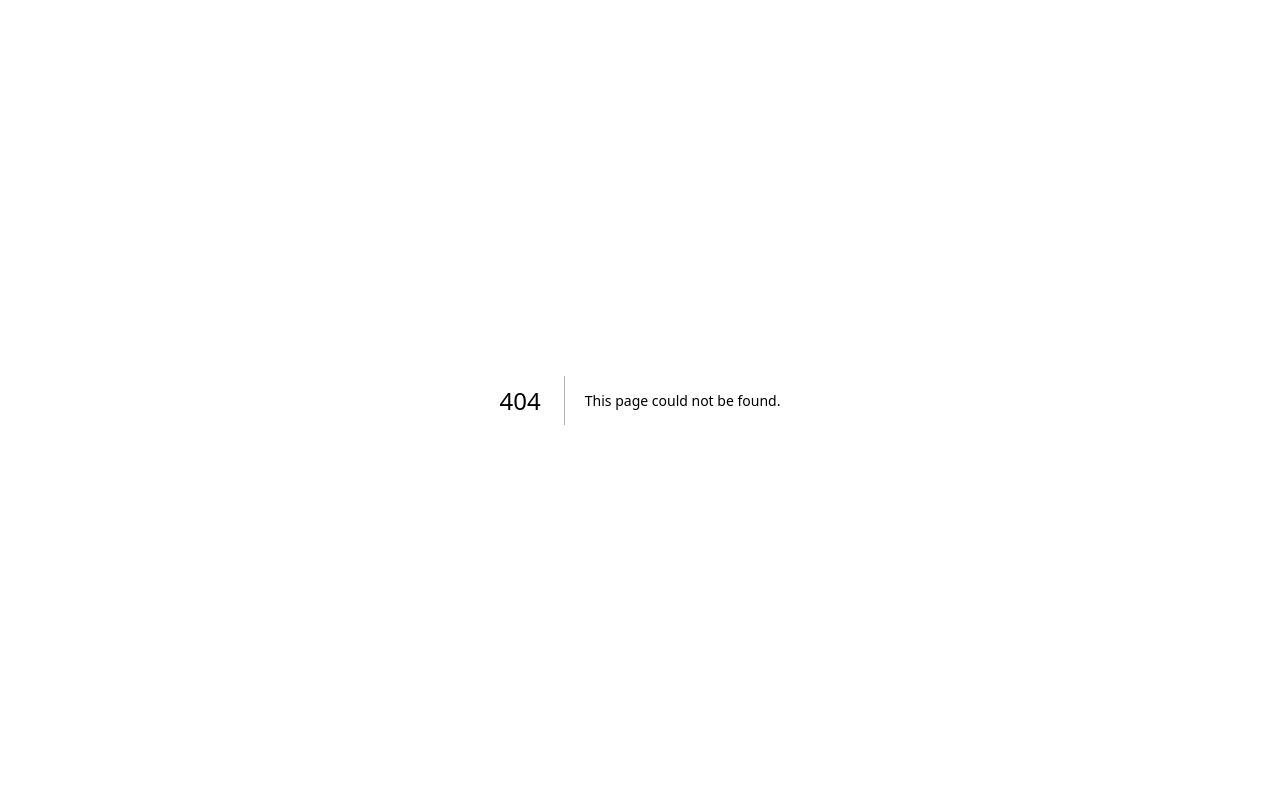
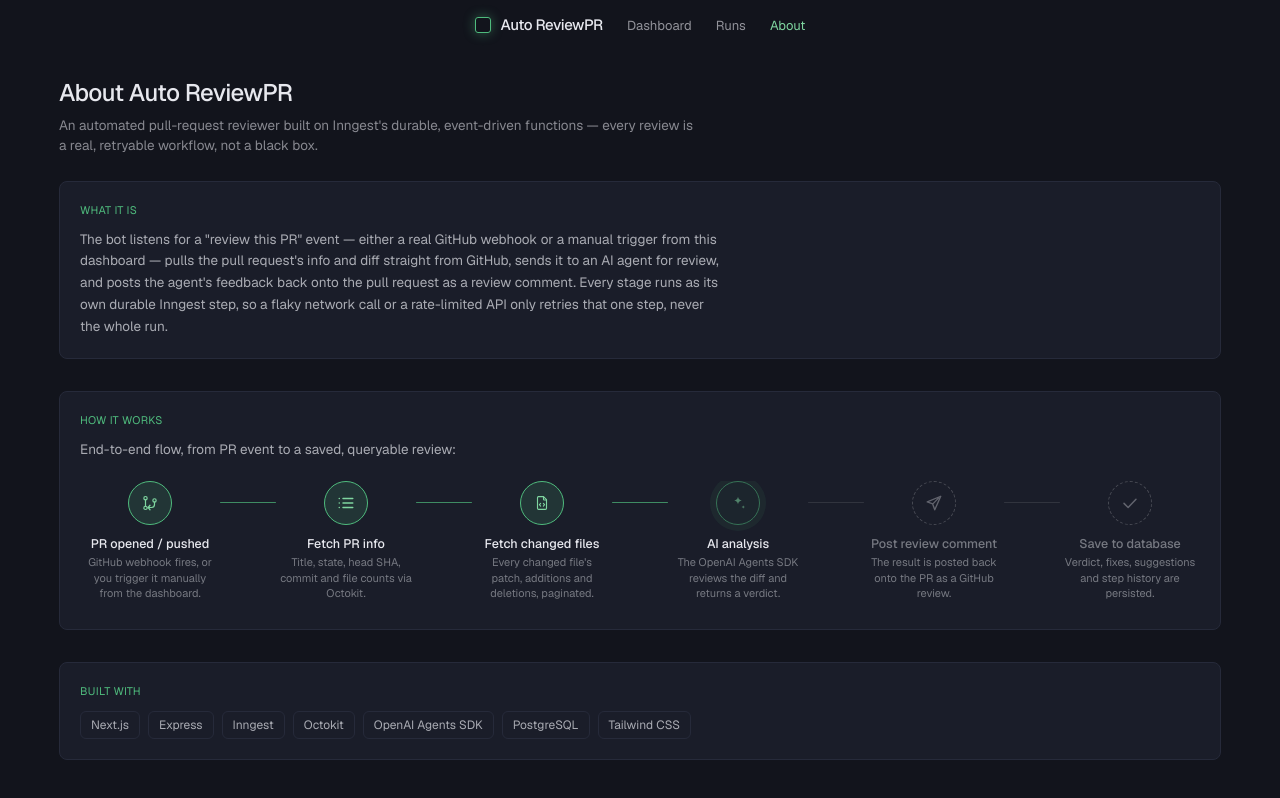
Before and after one commit to aniketbumbc/git-pr-review, a Next.js app in the folder front-end/: page /about in a window 1280 px wide. Before the commit this address had no page. Shown: the top 798 px of the page. Built offline with nearby package versions, Linux system fonts and the light colour scheme.

Commit message:
feat: about me page added.

```diff
--- /dev/null
+++ b/front-end/app/about/page.tsx
@@ -0,0 +1,71 @@
+import { NavBar } from "@/app/components/nav-bar";
+import { PipelineFlow } from "./pipeline-flow";
+
+const TECH_STACK = [
+  "Next.js",
+  "Express",
+  "Inngest",
+  "Octokit",
+  "OpenAI Agents SDK",
+  "PostgreSQL",
+  "Tailwind CSS",
+];
+
+export default function AboutPage() {
+  return (
+    <div className="flex min-h-full flex-1 flex-col">
+      <NavBar active="about" />
+      <div className="mx-auto max-w-[1240px] px-8 pb-16">
+        <div className="my-[26px] max-w-[640px]">
+          <h1 className="m-0 text-2xl font-medium tracking-tight">About Auto ReviewPR</h1>
+          <p className="mt-1.5 text-[13.5px] text-fg/55">
+            An automated pull-request reviewer built on Inngest&apos;s durable, event-driven
+            functions — every review is a real, retryable workflow, not a black box.
+          </p>
+        </div>
+
+        <div className="mb-8 rounded-lg border border-divider bg-surface p-5">
+          <h6 className="m-0 text-[11px] uppercase tracking-wide text-accent-500">
+            What it is
+          </h6>
+          <p className="mt-2.5 max-w-[72ch] text-[13.5px] leading-relaxed text-fg/70">
+            The bot listens for a &quot;review this PR&quot; event — either a real GitHub
+            webhook or a manual trigger from this dashboard — pulls the pull request&apos;s
+            info and diff straight from GitHub, sends it to an AI agent for review, and
+            posts the agent&apos;s feedback back onto the pull request as a review comment.
+            Every stage runs as its own durable Inngest step, so a flaky network call or a
+            rate-limited API only retries that one step, never the whole run.
+          </p>
+        </div>
+
+        <div className="mb-8 rounded-lg border border-divider bg-surface p-5">
+          <h6 className="m-0 text-[11px] uppercase tracking-wide text-accent-500">
+            How it works
+          </h6>
+          <p className="mt-2.5 max-w-[72ch] text-[13.5px] leading-relaxed text-fg/70">
+            End-to-end flow, from PR event to a saved, queryable review:
+          </p>
+          <div className="mt-5">
+            <PipelineFlow />
+          </div>
+        </div>
+
+        <div className="rounded-lg border border-divider bg-surface p-5">
+          <h6 className="m-0 text-[11px] uppercase tracking-wide text-accent-500">
+            Built with
+          </h6>
+          <div className="mt-3 flex flex-wrap gap-2">
+            {TECH_STACK.map((tech) => (
+              <span
+                key={tech}
+                className="rounded-md border border-divider px-2.5 py-1 text-[12px] text-fg/70"
+              >
+                {tech}
+              </span>
+            ))}
+          </div>
+        </div>
+      </div>
+    </div>
+  );
+}
--- /dev/null
+++ b/front-end/app/about/pipeline-flow.tsx
@@ -0,0 +1,106 @@
+"use client";
+
+import { useEffect, useState } from "react";
+import {
+  CheckIcon,
+  FileCodeIcon,
+  GitPullRequestIcon,
+  ListDashesIcon,
+  PaperPlaneIcon,
+  SparkleIcon,
+} from "@/app/components/icons";
+
+const STEP_DELAY_MS = 1600;
+
+const PIPELINE_STEPS = [
+  {
+    label: "PR opened / pushed",
+    detail: "GitHub webhook fires, or you trigger it manually from the dashboard.",
+    icon: GitPullRequestIcon,
+  },
+  {
+    label: "Fetch PR info",
+    detail: "Title, state, head SHA, commit and file counts via Octokit.",
+    icon: ListDashesIcon,
+  },
+  {
+    label: "Fetch changed files",
+    detail: "Every changed file's patch, additions and deletions, paginated.",
+    icon: FileCodeIcon,
+  },
+  {
+    label: "AI analysis",
+    detail: "The OpenAI Agents SDK reviews the diff and returns a verdict.",
+    icon: SparkleIcon,
+  },
+  {
+    label: "Post review comment",
+    detail: "The result is posted back onto the PR as a GitHub review.",
+    icon: PaperPlaneIcon,
+  },
+  {
+    label: "Save to database",
+    detail: "Verdict, fixes, suggestions and step history are persisted.",
+    icon: CheckIcon,
+  },
+] as const;
+
+export function PipelineFlow() {
+  const [activeIndex, setActiveIndex] = useState(0);
+
+  useEffect(() => {
+    const interval = setInterval(() => {
+      setActiveIndex((prev) => (prev + 1) % PIPELINE_STEPS.length);
+    }, STEP_DELAY_MS);
+    return () => clearInterval(interval);
+  }, []);
+
+  return (
+    <div className="flex items-start gap-0 overflow-x-auto pb-2">
+      {PIPELINE_STEPS.map((step, i) => {
+        const Icon = step.icon;
+        const isDone = i < activeIndex;
+        const isActive = i === activeIndex;
+        const isLast = i === PIPELINE_STEPS.length - 1;
+
+        return (
+          <div key={step.label} className="flex flex-none items-start">
+            <div className="flex w-[140px] flex-col items-center text-center">
+              <div
+                className={`flex h-11 w-11 flex-none items-center justify-center rounded-full border-[1.5px] transition-all duration-500 ${
+                  isDone
+                    ? "border-accent-500 bg-accent-500/15 text-accent-400"
+                    : isActive
+                      ? "animate-pulse border-accent-500 bg-accent-500/10 text-accent-400 shadow-[0_0_0_6px_rgba(79,187,125,0.14)]"
+                      : "border-dashed border-white/20 text-fg/35"
+                }`}
+              >
+                <Icon className="h-[18px] w-[18px]" />
+              </div>
+              <span
+                className={`mt-2.5 block text-[12.5px] font-medium transition-colors duration-500 ${
+                  isActive || isDone ? "text-fg" : "text-fg/45"
+                }`}
+              >
+                {step.label}
+              </span>
+              <span className="mt-0.5 block px-1 text-[11px] leading-snug text-fg/45">
+                {step.detail}
+              </span>
+            </div>
+
+            {!isLast && (
+              <div className="mt-[21px] h-px w-8 flex-none sm:w-14">
+                <div
+                  className={`h-full w-full rounded-full transition-colors duration-500 ${
+                    isDone ? "bg-accent-500/70" : "bg-white/10"
+                  }`}
+                />
+              </div>
+            )}
+          </div>
+        );
+      })}
+    </div>
+  );
+}
--- a/front-end/app/components/nav-bar.tsx
+++ b/front-end/app/components/nav-bar.tsx
@@ -1,10 +1,11 @@
 import Link from "next/link";
 
 const NAV_ITEMS = [
-  { label: "Dashboard", key: "dashboard", href: "/dashboard" },
-  { label: "Runs", key: "runs", href: "/runs" },
-  { label: "Repos", key: "repos", href: null },
-  { label: "Settings", key: "settings", href: null },
+  { label: "Dashboard", key: "dashboard", href: "/dashboard" as string | null },
+  { label: "Runs", key: "runs", href: "/runs" as string | null },
+  { label: "About", key: "about", href: "/about" as string | null },
+  // { label: "Repos", key: "repos", href: null },
+  // { label: "Settings", key: "settings", href: null },
 ] as const;
 
 type NavKey = (typeof NAV_ITEMS)[number]["key"];
```
